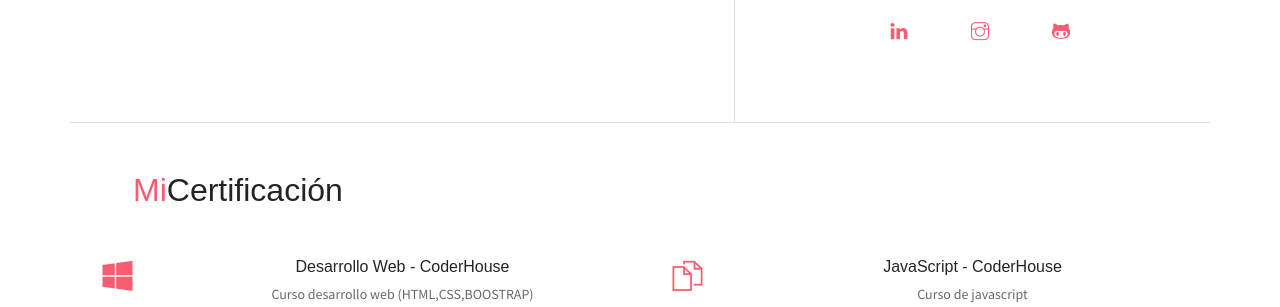
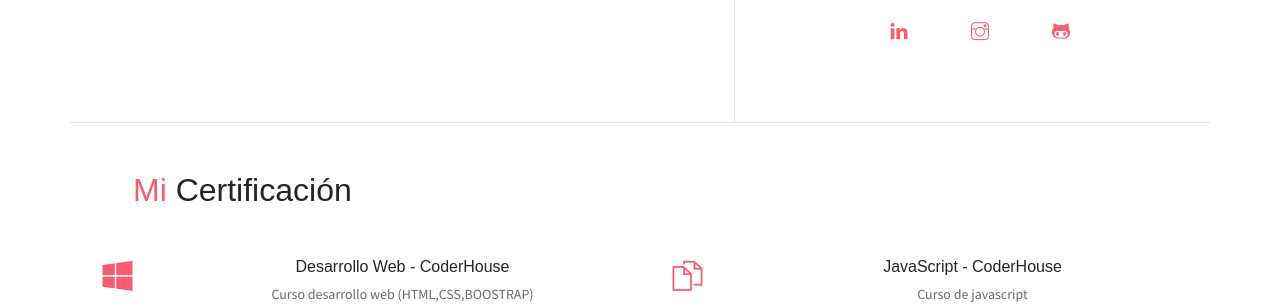
Before and after one commit to nicofal23/portfolio, a website: page index.html in a window 1280 px wide. Shown: the part 1060-1367 px from the top of the page. Drawn offline with Linux system fonts and the light colour scheme; some packages are replaced by stand-ins of ours.

Commit message:
correccion

```diff
--- a/index.html
+++ b/index.html
@@ -97,7 +97,9 @@
         </div>
     </div>
     <div class="container about-card text-center">
-        <h2 class="mb-5 d-flex justify-content-start m-5"><span class="text-danger">Mi</span> Certificación</h2>
+        <div class="d-flex justify-content-start">
+            <h2 class="mb-5 m-5"><span class="text-danger">Mi</span> Certificación</h2>
+        </div>
         <div class="row">
             <div class="col-md-6 mb-3">
                 <div class="row">
```
